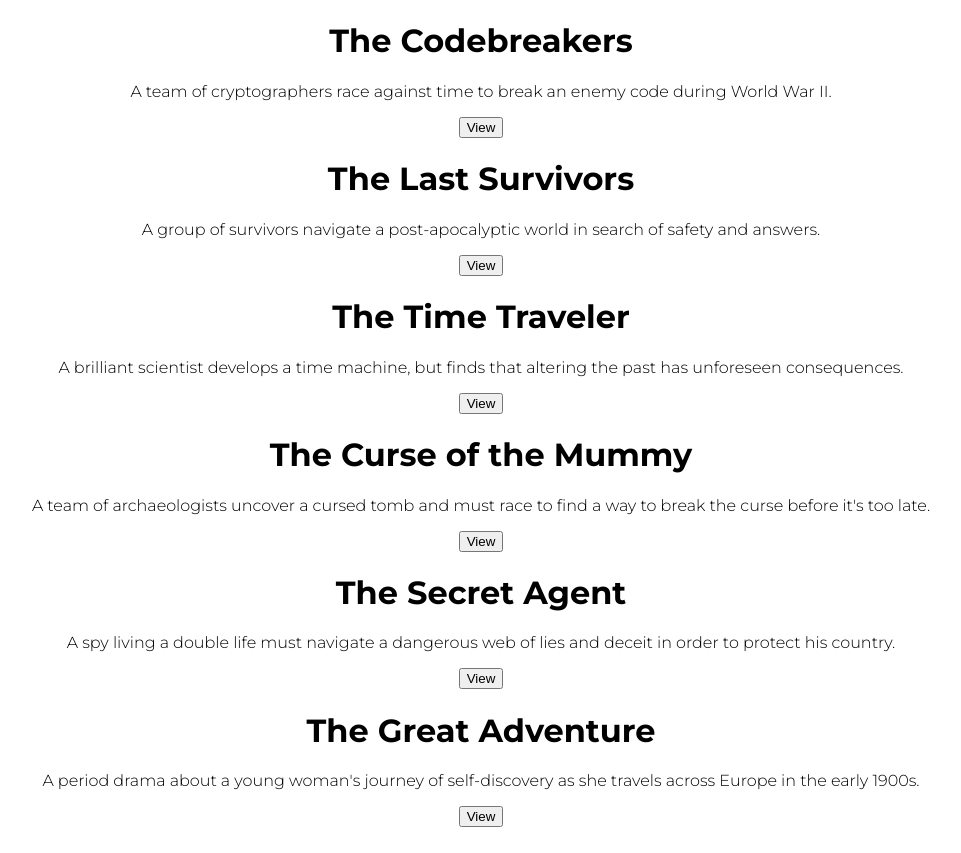
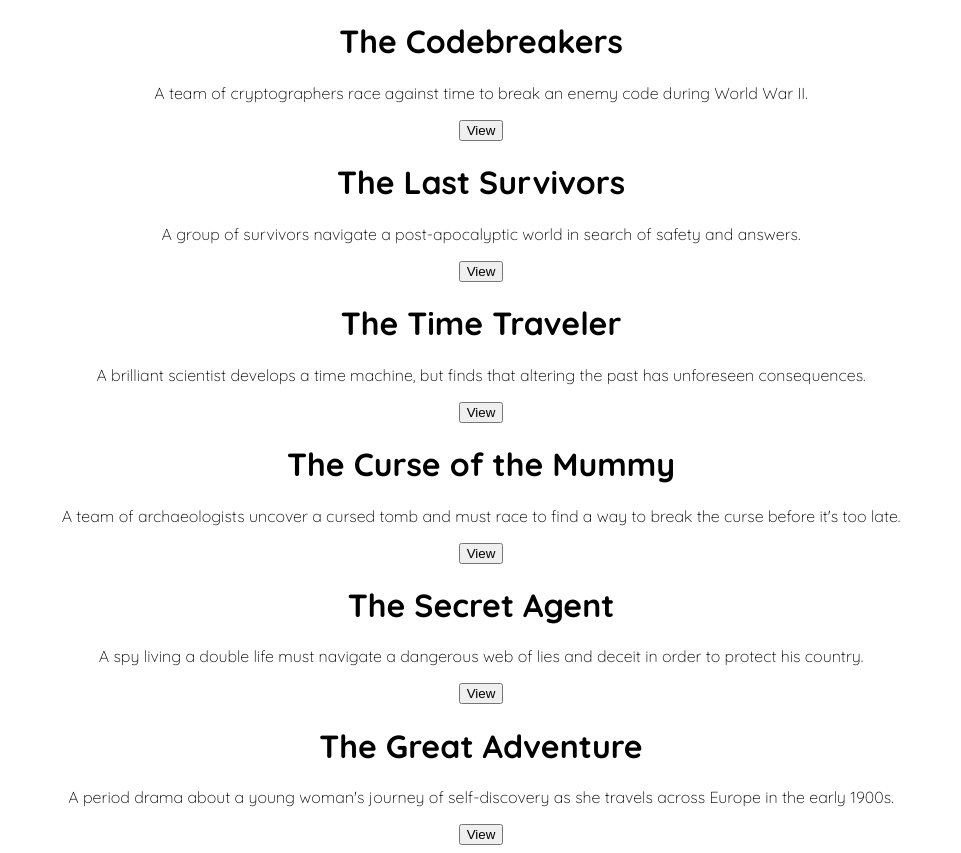
Before and after one commit to RichardBray/react-vite-course, a React (Vite) app: page / in a window 1280 px wide. Shown: the whole page, without its empty margins (159-1120 px from the left). Built offline with nearby package versions, Linux system fonts and the light colour scheme.

Commit message:
style(index.html, App.module.css, index.css): change font family to Quicksand feat(index.css): add import for Quicksand font

```diff
--- a/index.html
+++ b/index.html
@@ -4,15 +4,9 @@
     <meta charset="UTF-8" />
     <link rel="icon" type="image/svg+xml" href="/vite.svg" />
     <meta name="viewport" content="width=device-width, initial-scale=1.0" />
-    <link rel="preconnect" href="https://fonts.googleapis.com">
+    <!-- <link rel="preconnect" href="https://fonts.googleapis.com">
     <link rel="preconnect" href="https://fonts.gstatic.com" crossorigin>
-    <link rel="preconnect" href="https://fonts.googleapis.com">
-<link rel="preconnect" href="https://fonts.gstatic.com" crossorigin>
-<link rel="preconnect" href="https://fonts.googleapis.com">
-<link rel="preconnect" href="https://fonts.gstatic.com" crossorigin>
-<link rel="preconnect" href="https://fonts.googleapis.com">
-<link rel="preconnect" href="https://fonts.gstatic.com" crossorigin>
-<link href="https://fonts.googleapis.com/css2?family=Montserrat:wght@300;700&display=swap" rel="stylesheet">
+    <link href="https://fonts.googleapis.com/css2?family=Quicksand:wght@300;700&display=swap" rel="stylesheet"> -->
     <title>Vite + React</title>
   </head>
   <body>
--- a/src/App.module.css
+++ b/src/App.module.css
@@ -2,7 +2,7 @@
   color: black;
   font-family: sans-serif;
   text-align: center;
-  font-family: 'Montserrat', sans-serif;
+  font-family: 'Quicksand', sans-serif;
 }
 
 .light-mode {
--- /dev/null
+++ b/src/index.css
@@ -0,0 +1 @@
+@import url('https://fonts.googleapis.com/css2?family=Quicksand:wght@300;700&display=swap');
--- a/src/main.jsx
+++ b/src/main.jsx
@@ -1,6 +1,7 @@
 import React from 'react'
 import ReactDOM from 'react-dom/client'
 import App from './App'
+import './index.css';
 
 ReactDOM.createRoot(document.getElementById('root')).render(
   <React.StrictMode>
```
